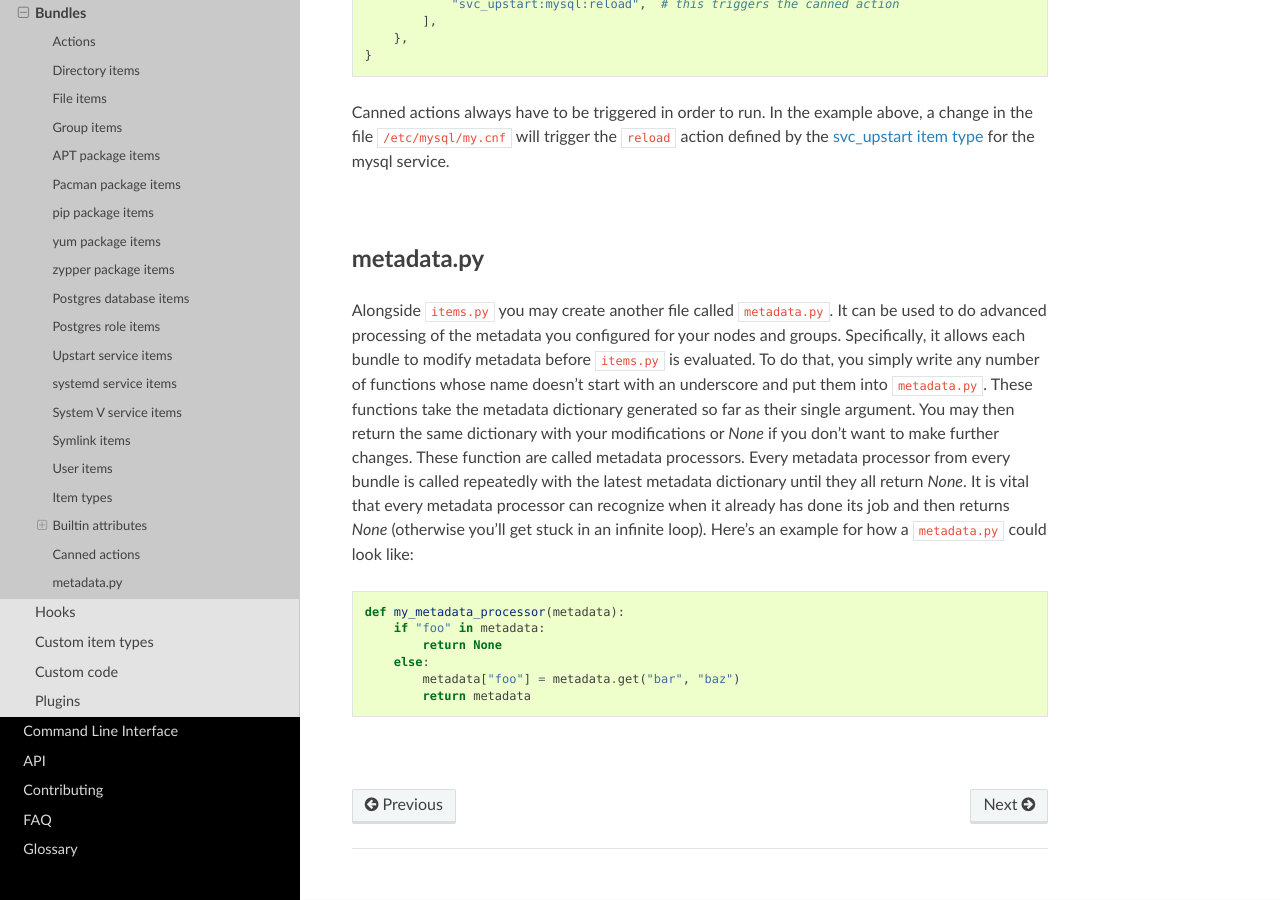
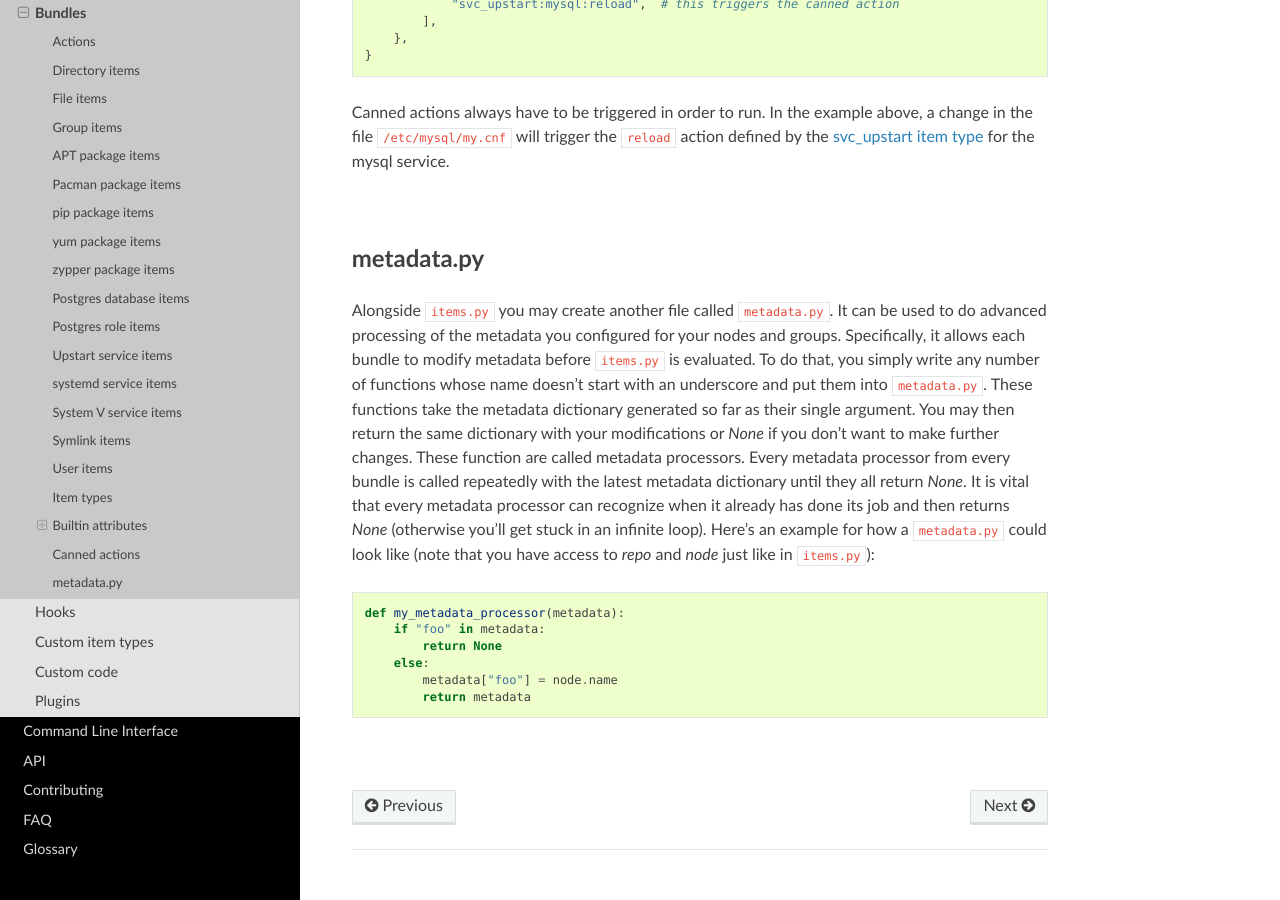
Before and after one commit to bundlewrap/bundlewrap, a Sphinx documentation site: the page built from doc/bundles.rst, in a window 1280 px wide and 900 px high, scrolled down 6010 px. Built offline with Sphinx 7.4.7 and the Read the Docs theme 2.0.0, drawn with Linux system fonts in a browser that asks for light colours; the version number is read from the project's files by our own code.

Commit message:
add node and repo to metadata.py context

```diff
--- a/doc/bundles.rst
+++ b/doc/bundles.rst
@@ -313,7 +313,7 @@ Canned actions always have to be triggered in order to run. In the example above
 metadata.py
 -----------
 
-Alongside :file:`items.py` you may create another file called :file:`metadata.py`. It can be used to do advanced processing of the metadata you configured for your nodes and groups. Specifically, it allows each bundle to modify metadata before :file:`items.py` is evaluated. To do that, you simply write any number of functions whose name doesn't start with an underscore and put them into :file:`metadata.py`. These functions take the metadata dictionary generated so far as their single argument. You may then return the same dictionary with your modifications or `None` if you don't want to make further changes. These function are called metadata processors. Every metadata processor from every bundle is called repeatedly with the latest metadata dictionary until they all return `None`. It is vital that every metadata processor can recognize when it already has done its job and then returns `None` (otherwise you'll get stuck in an infinite loop). Here's an example for how a :file:`metadata.py` could look like:
+Alongside :file:`items.py` you may create another file called :file:`metadata.py`. It can be used to do advanced processing of the metadata you configured for your nodes and groups. Specifically, it allows each bundle to modify metadata before :file:`items.py` is evaluated. To do that, you simply write any number of functions whose name doesn't start with an underscore and put them into :file:`metadata.py`. These functions take the metadata dictionary generated so far as their single argument. You may then return the same dictionary with your modifications or `None` if you don't want to make further changes. These function are called metadata processors. Every metadata processor from every bundle is called repeatedly with the latest metadata dictionary until they all return `None`. It is vital that every metadata processor can recognize when it already has done its job and then returns `None` (otherwise you'll get stuck in an infinite loop). Here's an example for how a :file:`metadata.py` could look like (note that you have access to `repo` and `node` just like in :file:`items.py`):
 
 .. code-block:: python
 
@@ -321,7 +321,7 @@ Alongside :file:`items.py` you may create another file called :file:`metadata.py
 	    if "foo" in metadata:
 	        return None
 	    else:
-	        metadata["foo"] = metadata.get("bar", "baz")
+	        metadata["foo"] = node.name
 	        return metadata
 
 |
```
Also changed, not shown: 1 other file.
